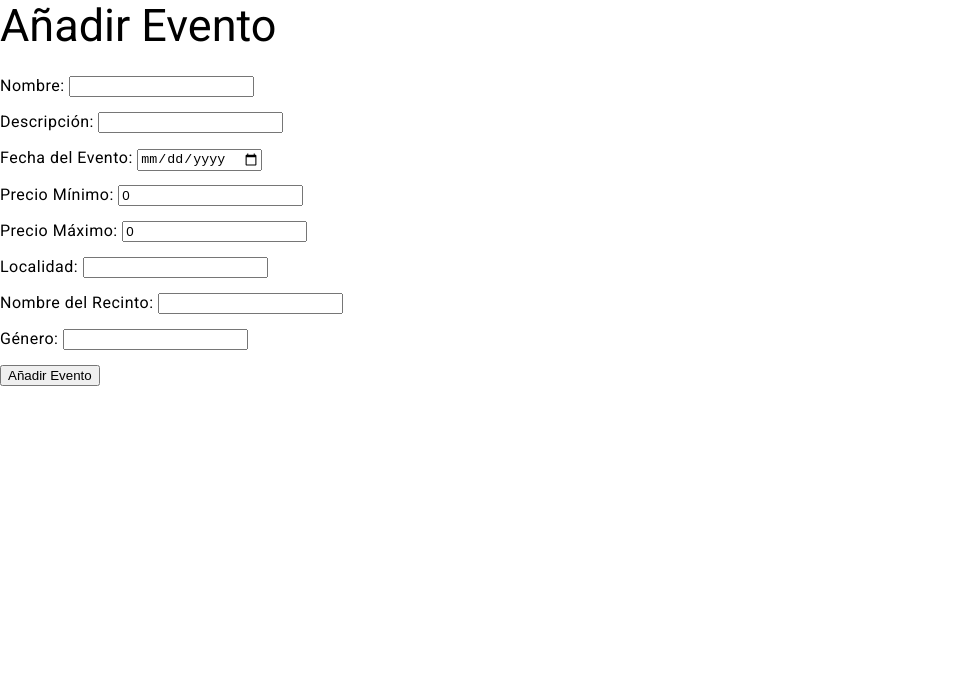
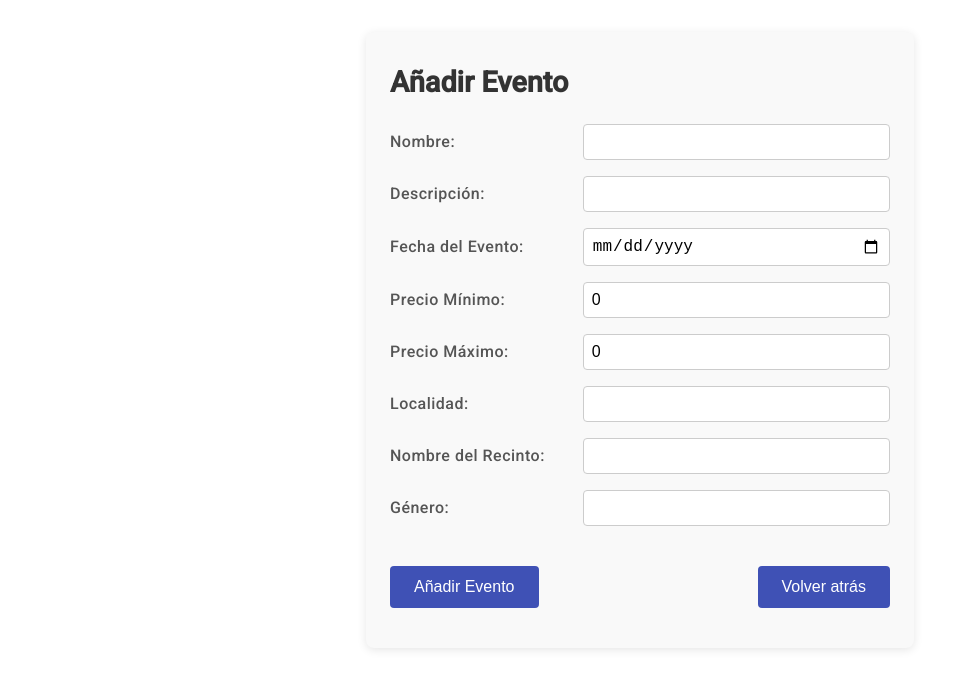
Before and after one commit to Bootcamp-grupo-4/frontCapTicket, an Angular app: page /add in a window 1280 px wide. Shown: the top 688 px of the page, without its empty margins (0-971 px from the left). Built offline with nearby package versions, Linux system fonts and the light colour scheme.

Commit message:
css hecho

```diff
--- a/src/app/components/add-evento/add-evento.component.html
+++ b/src/app/components/add-evento/add-evento.component.html
@@ -1,3 +1,4 @@
+<div class="form-container">
   <h2 class="title">Añadir Evento</h2>
 
   <p>
@@ -40,9 +41,10 @@
     <input type="text" [(ngModel)]="evento.genero" />
   </p>
 
-
   <div *ngIf="errorMessage" class="error-message">{{ errorMessage }}</div>
 
   <p>
     <button mat-raised-button color="primary" (click)="addEvento()">Añadir Evento</button>
+    <button mat-button color="warn" (click)="goBack()">Volver atrás</button>
   </p>
+</div>
--- a/src/app/components/add-evento/add-evento.component.scss
+++ b/src/app/components/add-evento/add-evento.component.scss
@@ -0,0 +1,78 @@
+.form-container {
+    display: flex;
+    flex-direction: column;
+    align-items: flex-start;
+    padding: 1.5rem;
+    background-color: #f9f9f9;
+    border-radius: 8px;
+    box-shadow: 0 2px 10px rgba(0, 0, 0, 0.1);
+    max-width: 500px;
+    margin: 2rem auto;
+  }
+
+  body {
+    display: flex;
+    justify-content: center;
+    align-items: center;
+    min-height: 100vh;
+    margin: 0;
+  }
+
+  .title {
+    font-size: 1.8rem;
+    font-weight: 600;
+    margin-bottom: 1rem;
+    color: #333;
+  }
+
+  p {
+    display: flex;
+    justify-content: space-between;
+    align-items: center;
+    width: 100%;
+    margin-bottom: 1rem;
+  }
+
+  span {
+    font-size: 1rem;
+    font-weight: 500;
+    color: #555;
+    width: 40%;
+  }
+
+  input[type="text"], input[type="number"], input[type="date"] {
+    width: 60%;
+    padding: 0.5rem;
+    border: 1px solid #ccc;
+    border-radius: 4px;
+    font-size: 1rem;
+    transition: border-color 0.3s ease;
+
+    &:focus {
+      border-color: #3f51b5;
+      outline: none;
+    }
+  }
+
+  button {
+    margin-top: 1.5rem;
+    align-self: flex-end;
+    background-color: #3f51b5;
+    color: #fff;
+    padding: 0.75rem 1.5rem;
+    border: none;
+    border-radius: 4px;
+    font-size: 1rem;
+    cursor: pointer;
+    transition: background-color 0.3s ease;
+
+    &:hover {
+      background-color: #303f9f;
+    }
+  }
+
+  .error-message {
+    color: #d32f2f;
+    font-size: 0.9rem;
+    margin-top: 0.5rem;
+  }
--- a/src/app/components/add-evento/add-evento.component.ts
+++ b/src/app/components/add-evento/add-evento.component.ts
@@ -1,13 +1,15 @@
 import { Component } from '@angular/core';
 import { FormsModule } from '@angular/forms';
-import { EventoService } from '../../services/evento.service';  // Importa el servicio EventoService
-import { Router } from '@angular/router';  // Para redirigir después de añadir el evento
+import { EventoService } from '../../services/evento.service';
+import { Router } from '@angular/router';
 import { CommonModule } from '@angular/common';
+import { ErrorHandlerService } from '../../services/error-handler.service';
+import { HttpErrorResponse } from '@angular/common/http';
 
 @Component({
   selector: 'app-add-evento',
   standalone: true,
-  imports: [FormsModule,CommonModule],
+  imports: [FormsModule, CommonModule],
   templateUrl: './add-evento.component.html',
   styleUrls: ['./add-evento.component.scss']
 })
@@ -27,7 +29,11 @@ export class AddEventoComponent {
 
   errorMessage: string | null = null;
 
-  constructor(private eventoService: EventoService, private router: Router) {}
+  constructor(
+    private eventoService: EventoService,
+    private router: Router,
+    private errorHandler: ErrorHandlerService // Inyectar el servicio de manejo de errores
+  ) {}
 
   async addEvento() {
     try {
@@ -37,10 +43,19 @@ export class AddEventoComponent {
       console.log('Evento añadido con éxito:', response);
 
       this.router.navigate(['/list']);
-    } catch (error) {
+    } catch (error: unknown) {
       console.error('Error al añadir el evento:', error);
-      this.errorMessage = 'Hubo un error al añadir el evento. Inténtalo de nuevo.';
+
+      if (error instanceof HttpErrorResponse) {
+        this.errorMessage = this.errorHandler.getErrorMessage(error);
+      } else {
+        this.errorMessage = 'Ocurrió un error inesperado. Inténtalo de nuevo.';
+      }
     }
   }
 
+
+  goBack() {
+    this.router.navigate(['/list']);
+  }
 }
```
Lines whose indentation alone changed are shown as unchanged.
